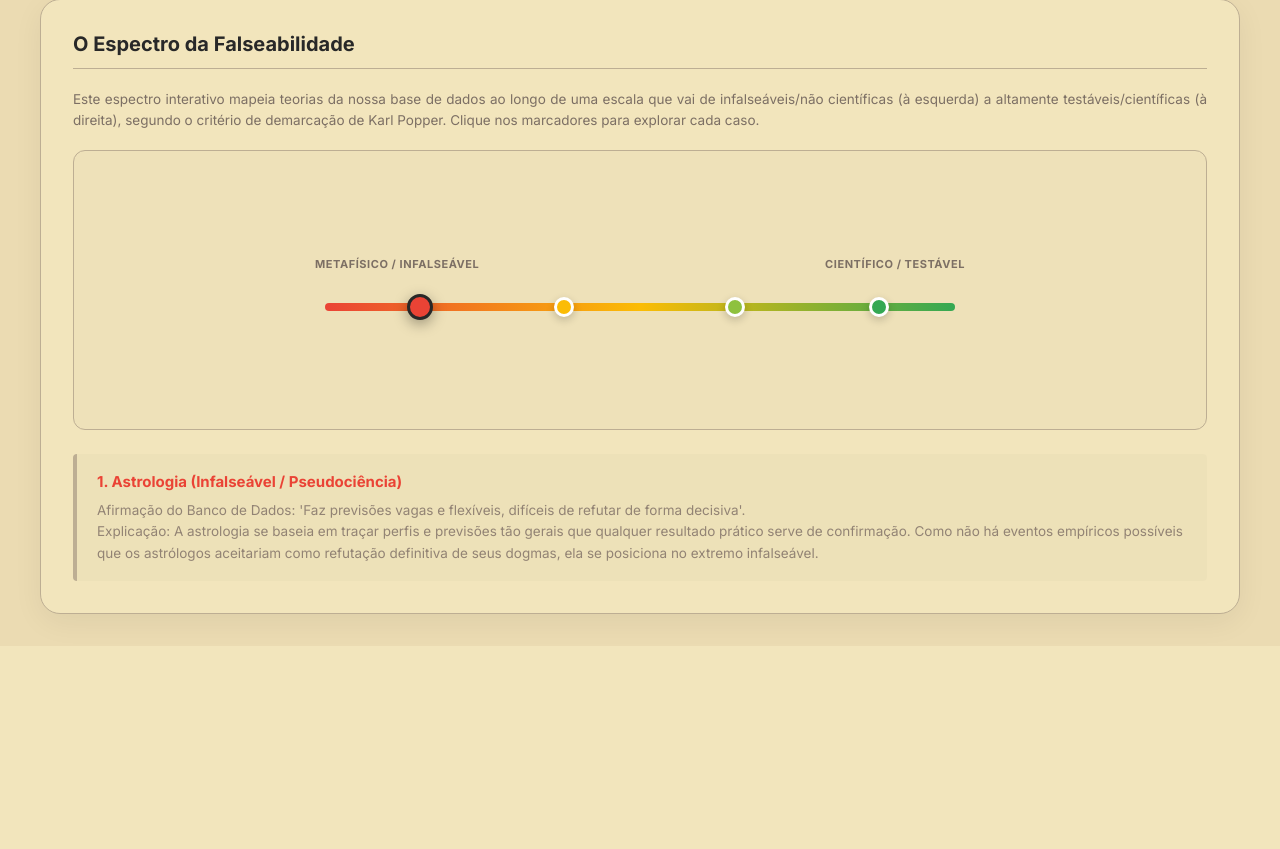
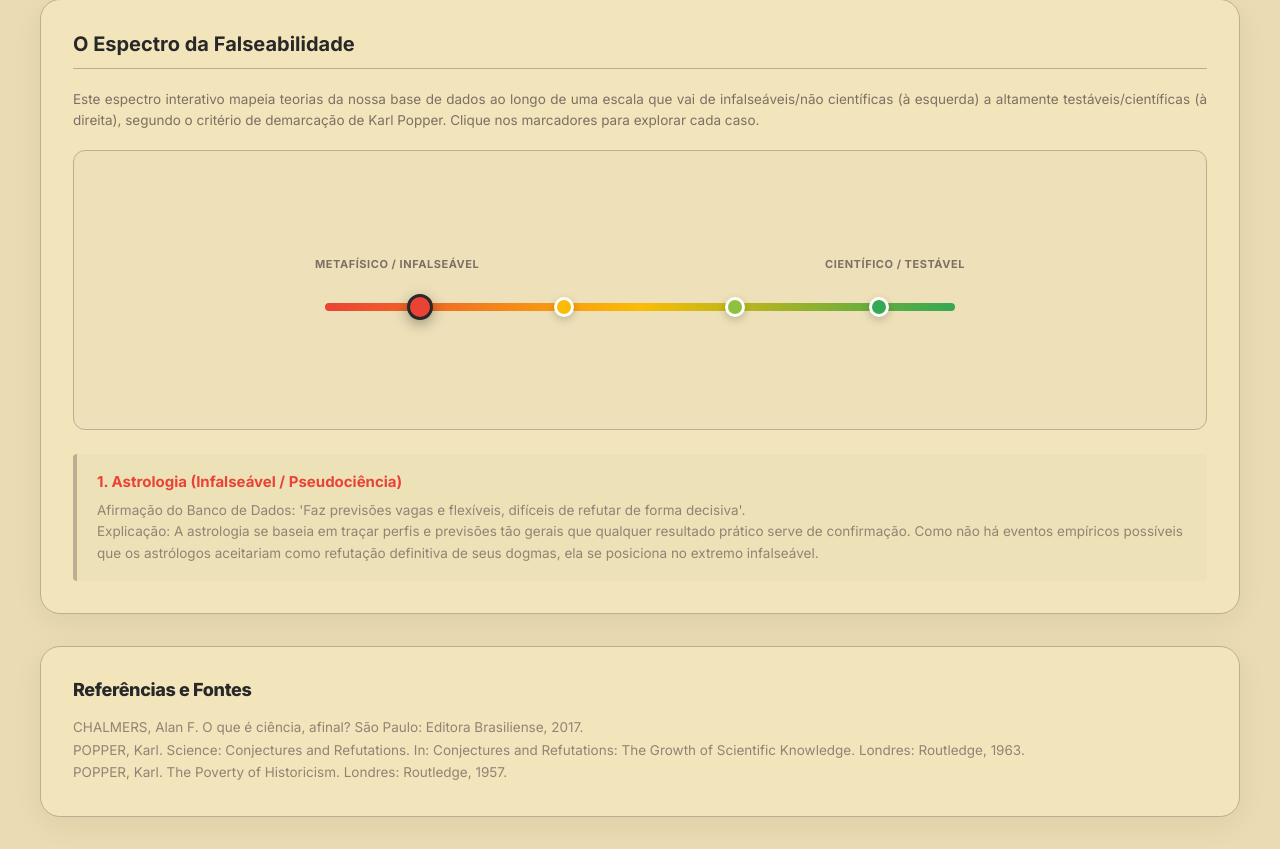
Before and after one commit to tainaimpa/epistemologia, a Flask app: page /philosopher/popper in a window 1280 px wide. Shown: the part 442-1291 px from the top of the page. Before the commit the page ends 1076 px from the top, so only its background shows below. Run offline with Flask 3, Linux system fonts and the light colour scheme.

Commit message:
updating references

```diff
--- a/data/textos_filosofos.csv
+++ b/data/textos_filosofos.csv
@@ -1,22 +1,26 @@
 Nome,Breve descrição do pensamento,Critérios de demarcação,Referência,Para a próxima semana
-Karl Popper,"Karl Popper foi um filósofo austríaco, uma das figuras mais influentes da filosofia da ciência no século XX. Ele se dedicou a entender o que distingue a ciência de outras formas de conhecimento, como a pseudociência e a metafísica, propondo aquilo que ficou conhecido como critério de demarcação. Popper via a ciência como um empreendimento racional e crítico, no qual as teorias devem estar sempre abertas ao teste e à possibilidade de erro, em vez de buscar certezas definitivas. Seu pensamento marcou uma ruptura importante com a tradição empirista anterior, influenciando profundamente debates posteriores sobre metodologia científica.",Falseabilidade: Uma teoria é científica se pode ser falseada,"CHALMERS, Alan F. O que é ciência, afinal? São Paulo: Editora Brasiliense, 2017. ",Escrever breves descrições e critérios dos filósofos
+Karl Popper,"Karl Popper foi um filósofo austríaco, uma das figuras mais influentes da filosofia da ciência no século XX. Ele se dedicou a entender o que distingue a ciência de outras formas de conhecimento, como a pseudociência e a metafísica, propondo aquilo que ficou conhecido como critério de demarcação. Popper via a ciência como um empreendimento racional e crítico, no qual as teorias devem estar sempre abertas ao teste e à possibilidade de erro, em vez de buscar certezas definitivas. Seu pensamento marcou uma ruptura importante com a tradição empirista anterior, influenciando profundamente debates posteriores sobre metodologia científica.",Falseabilidade: Uma teoria é científica se pode ser falseada,"CHALMERS, Alan F. O que é ciência, afinal? São Paulo: Editora Brasiliense, 2017.
+<br>
+POPPER, Karl. Science: Conjectures and Refutations. In: Conjectures and Refutations: The Growth of Scientific Knowledge. Londres: Routledge, 1963.
+<br>
+POPPER, Karl. The Poverty of Historicism. Londres: Routledge, 1957.",Escrever breves descrições e critérios dos filósofos
 Paul Thagard,"Paul Thagard é um filósofo canadense contemporâneo que trabalha na interseção entre filosofia da ciência, psicologia cognitiva e inteligência artificial. Ficou conhecido por suas contribuições ao problema da demarcação entre ciência e pseudociência, tema que explorou de forma célebre ao analisar o caso da astrologia. Diferentemente de abordagens puramente lógicas, Thagard defende que entender o que é ciência exige olhar também para o comportamento das comunidades de pesquisadores e para a evolução histórica das teorias, e não apenas para as características internas de uma teoria isolada. Seu trabalho ajudou a aproximar a filosofia da ciência de considerações sociais e históricas, dialogando com autores como Kuhn e Lakatos.","1. Teoria (mecanismos, previsão, explicação, resolução de problemas)<br>2. Comunidade (princípios compartilhados, tentativas de explicação de anomalias e de verificação e desconfirmação)<br>3. Contexto histórico (acúmulo de anomalias; teorias concorrentes)","THAGARD, Paul R. Why Astrology is a Pseudoscience. PSA: Proceedings of the Biennial Meeting of the Philosophy of Science Association, v. 1978, p. 223–234, 1978.","Preparar sugestões de 5 teorias (1 ciência, 3 nebulosas e 1 pseudociência)"
 Thomas Kuhn ,"Thomas Kuhn foi um historiador e filósofo da ciência estadunidense conhecido por descrever a atividade científica a partir de duas modalidades: a ciência normal e a ciência extraordinária. Na primeira modalidade, os cientistas atuam à luz de um paradigma — o conjunto de teorias, métodos, valores e pressupostos compartilhados por uma comunidade científica — e dedicam-se à resolução de problemas, ou enigmas, buscando aprimorar a correspondência entre o paradigma e a natureza.  Todo paradigma, entretanto, enfrenta problemas não resolvidos, chamados por Kuhn de anomalias. Embora algumas anomalias possam ser acomodadas, seu acúmulo pode levar a uma crise. Nesse contexto surge a ciência extraordinária, período em que o paradigma vigente é questionado e pode ser substituído por outro, dando origem a uma revolução científica. Uma característica fundamental do pensamento de Kuhn é a defesa de que a escolha entre paradigmas conflitantes envolve fatores históricos, sociológicos e psicológicos, ao invés de apenas critérios lógicos.",Há prática da ciência normal,"CHALMERS, Alan F. O que é ciência, afinal? São Paulo: Editora Brasiliense, 2017.
-
+<br>
 KUHN, Thomas S. Lógica da descoberta ou psicologia da pesquisa? In: LAKATOS, Imre; MUSGRAVE, Alan (org.). A crítica e o desenvolvimento do conhecimento. São Paulo: Editora da Universidade de São Paulo, 1979. p. 5-32.
 ",
 Imre Lakatos,"Imre Lakatos foi um filósofo da ciência húngaro conhecido por sua concepção do desenvolvimento científico baseada em programas de pesquisa, entendidos como estruturas teóricas que orientam e direcionam investigações futuras. Segundo Lakatos, um programa de pesquisa é composto por três elementos principais: o núcleo irredutível, o cinturão protetor e as heurísticas.
 O núcleo irredutível consiste no conjunto de hipóteses teóricas fundamentais que servem de base ao programa e que, por decisão metodológica, não devem ser abandonadas ou modificadas. O cinturão protetor, por sua vez, é constituído por hipóteses auxiliares, pressupostos relativos às condições iniciais e proposições observacionais, cuja função é proteger o núcleo diante de dificuldades empíricas. As heurísticas dividem-se em negativa e positiva. A heurística negativa estabelece que o núcleo irredutível deve permanecer intacto ao longo do desenvolvimento do programa. Já a heurística positiva fornece orientações sobre como modificar, ampliar e aperfeiçoar o cinturão protetor, indicando caminhos para novas pesquisas.","1. Apresentar um grau de coerência teórica capaz de orientar um programa definido de pesquisa futura <br>
 2. Promover, ao menos ocasionalmente, a descoberta ou previsão de novos fenômenos","CHALMERS, Alan F. O que é ciência, afinal? São Paulo: Editora Brasiliense, 2017.
-
+<br>
 LAKATOS, Imre. Falseamento e a metodologia dos programas de pesquisa. In: LAKATOS, Imre; MUSGRAVE, Alan (org.). A crítica e o desenvolvimento do conhecimento. São Paulo: Editora da Universidade de São Paulo, 1979. p. 109-243.",
 Paul Feyerabend,"Feyerabend foi um grande crítico da tentativa de definir a ciência por meio de regras universais e permanentes. Para ele, a ciência é uma atividade humana complexa, diversa e em constante transformação. Por isso, não faz sentido acreditar que exista um único método capaz de explicar como o conhecimento científico avança.
 Na visão de Feyerabend, o progresso da ciência não acontece apenas por meio de argumentos racionais e métodos rigorosos. Ele também depende da criatividade, do confronto entre ideias diferentes, da persuasão e, muitas vezes, da quebra das regras que pareciam intocáveis em determinado momento histórico.
 ",Tudo vale,"FEYERABEND, Paul. Contra o método. São Paulo: Editora da Unesp, 2011.
-
+<br>
 OBERHEIM, Eric; PRESTON, John. Paul Feyerabend. The Standart Encyclopedia of Philosophy (Spring 2025 Edition). Disponível em: https://plato.stanford.edu/entries/feyerabend/#AgaiMeth1970. Acesso em: 4 jul. 2026.",
 Positivismo Lógico,"O positivismo lógico foi uma corrente filosófica que surgiu em Viena, no início do século XX, com pensadores como Rudolf Carnap, Moritz Schlick e Otto Neurath. Esses filósofos defendiam que o conhecimento científico deveria se basear apenas naquilo que pode ser observado e testado na experiência. Assim, segundo os positivistas lógicos, afirmações sobre temas como metafísica, religião ou valores morais não podiam ser verificadas pela observação e, por isso, não eram consideradas científicas. Mais do que falsas, elas seriam desprovidas de significado científico. Para essa corrente, a ciência era a forma mais confiável de conhecimento, justamente porque suas conclusões podiam ser testadas e confirmadas por meio da observação dos fatos.",Verificabilidade: pode ser verificado por dados observacionais,"CHALMERS, Alan F. O que é ciência, afinal? São Paulo: Editora Brasiliense, 2017.
-
+<br>
 TAVARES, Francisco Renato. A diferença entre a concepção de Ciência do Positivismo Lógico e de Thomas Kuhn. Revista eletrônica de investigação filosófica, científica e tecnológica, Ano II, v. 2, n. 6, p. 101-114, 2016.","
 
 "
--- a/static/css/detail.css
+++ b/static/css/detail.css
@@ -176,7 +176,6 @@ body.dark-mode .detail-placeholder {
   min-height: 520px;
   display: flex;
   flex-direction: column;
-  margin-bottom: 32px;
 }
 
 .detail-visualization-title {
@@ -596,3 +595,29 @@ body.dark-mode .viz-desc-box {
   border-radius: 4px;
   transition: width 0.35s cubic-bezier(0.4, 0, 0.2, 1);
 }
+
+/* ── SOURCES CARD AT BOTTOM ── */
+.detail-sources-card {
+  background: var(--bg-card);
+  border: 1px solid var(--border-card);
+  border-radius: 20px;
+  box-shadow: 0 8px 30px rgba(0, 0, 0, 0.06);
+  padding: 32px;
+  transition: background 0.3s, border-color 0.3s;
+  margin-bottom: 32px;
+}
+
+.detail-sources-title {
+  font-size: 18px;
+  font-weight: 800;
+  color: var(--text-main);
+  margin-bottom: 16px;
+  letter-spacing: -0.02em;
+}
+
+.detail-sources-text {
+  font-size: 13.5px;
+  line-height: 1.7;
+  color: var(--text-light);
+  text-align: left;
+}
--- a/templates/philosophers/popper.html
+++ b/templates/philosophers/popper.html
@@ -123,6 +123,13 @@
       </div>
     </main>
   </div>
+
+  {% if p.reference %}
+  <section class="detail-sources-card">
+    <h3 class="detail-sources-title">Referências e Fontes</h3>
+    <p class="detail-sources-text">{{ p.reference | safe }}</p>
+  </section>
+  {% endif %}
 </div>
 
 <script>
```
Also changed, not shown: templates/philosophers/feyerabend.html (+7 -0 lines), templates/philosophers/kuhn.html (+7 -0 lines), templates/philosophers/lakatos.html (+7 -0 lines), templates/philosophers/positivismo_logico.html (+7 -0 lines), templates/philosophers/thagard.html (+7 -0 lines).
